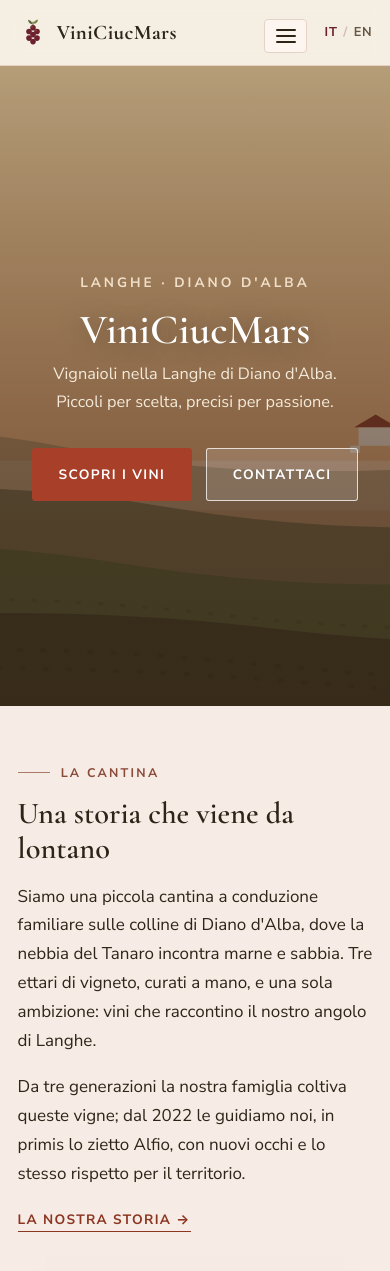
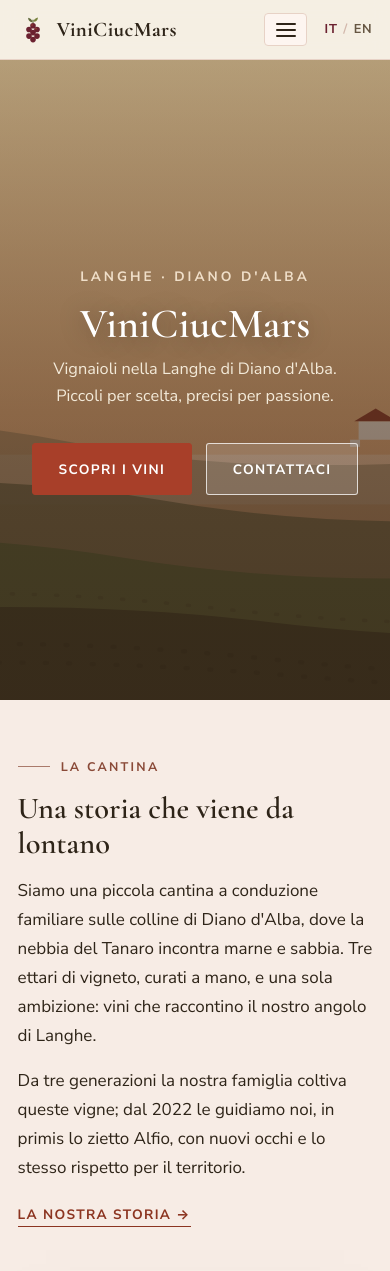
Before and after one commit to epysqyli/ciucmarsvinidocg, a Jekyll site: the page built from _pages/it/index.html, in a window 390 px wide and 1400 px high. Shown: the top 1271 px of the window. Built offline with Jekyll 4.4.1, drawn with Linux system fonts in a browser that asks for light colours.

Commit message:
Corregge l'allineamento verticale del pulsante hamburger su mobile
Il summary era inline-flex dentro il testo del <details>: l'interlinea
ereditata aggiungeva ~7px sopra il pulsante, spostandolo 3.6px sotto il
centro dell'header. Con display:flex il <details> è alto quanto il
pulsante e l'allineamento torna esatto.

```diff
--- a/assets/css/main.scss
+++ b/assets/css/main.scss
@@ -120,7 +120,9 @@ a:focus-visible {
 .nav-toggle summary {
   list-style: none;
   cursor: pointer;
-  display: inline-flex;
+  /* block-level: avoids the text line box that added half-leading above
+     the button and pushed it ~3.6px below the header's vertical center */
+  display: flex;
   align-items: center;
   padding: .55rem .65rem;
   border: 1px solid var(--sand);
```
